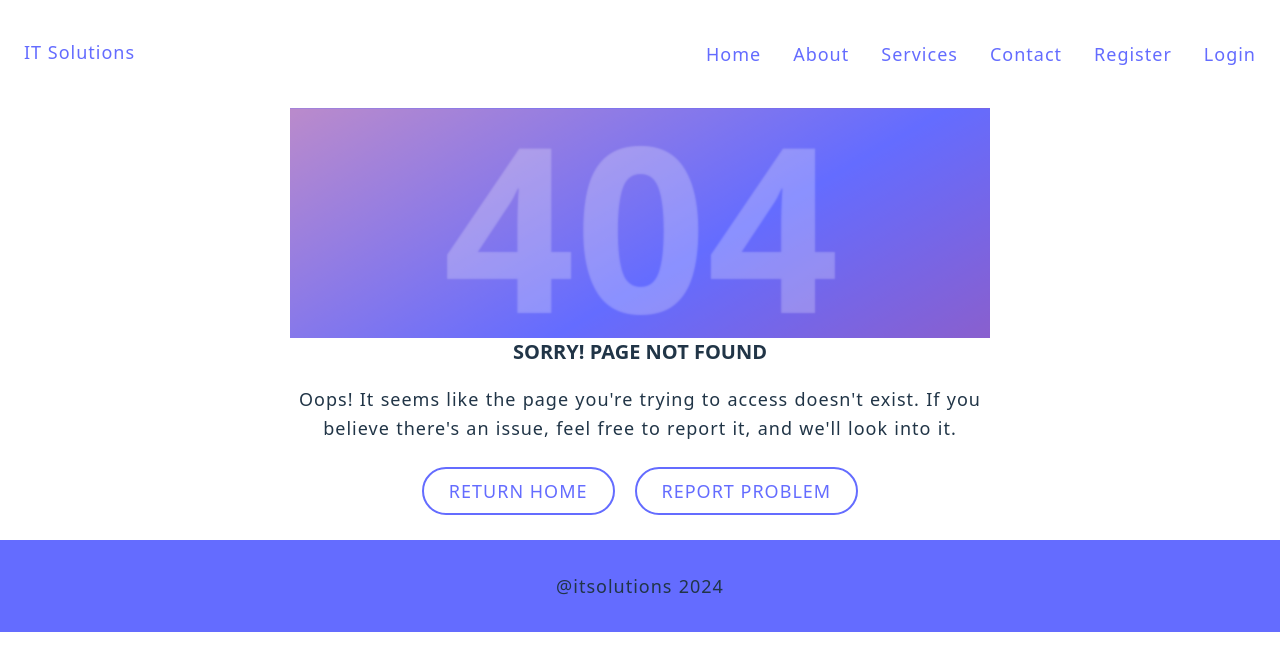
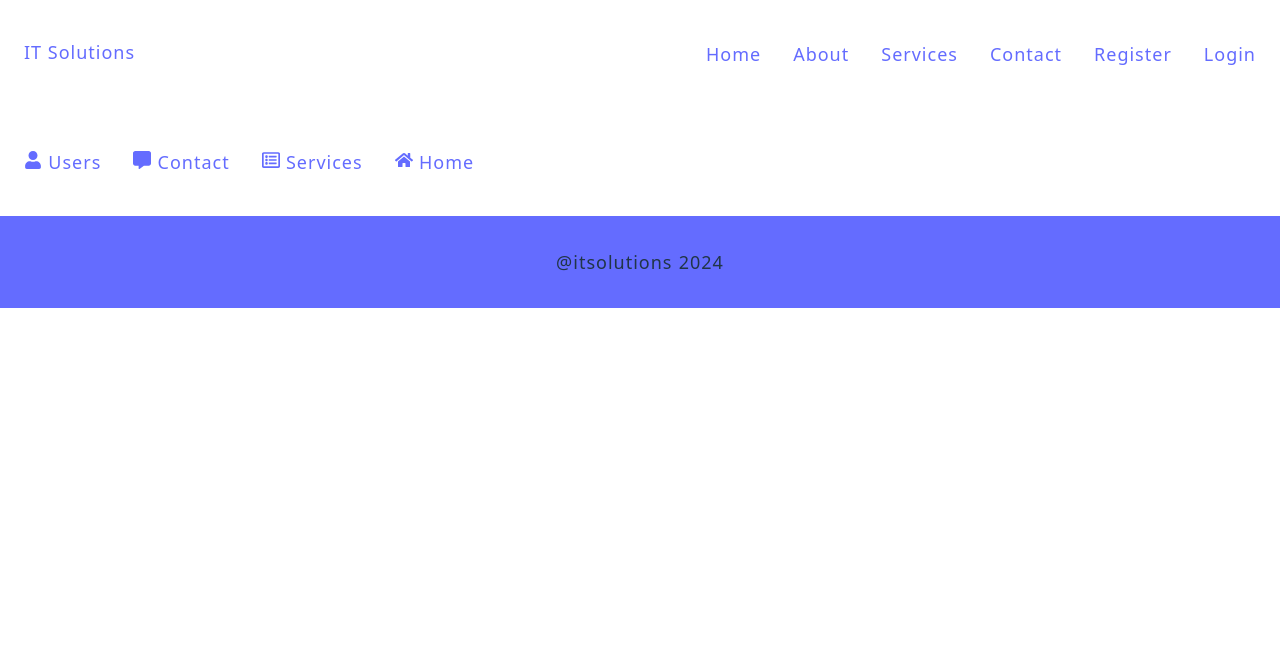
Before and after one commit to Sylar009/SyLar-IT-Solutions, a React (Vite) app in the folder client/: page /admin in a window 1280 px wide. Shown: the top 670 px of the page. Built offline with nearby package versions, Linux system fonts and the light colour scheme; no server answers.

Commit message:
Building Admin Page Layouts  Nested Admin Routes & Outlet || Navbar with React Icons

```diff
--- a/client/package.json
+++ b/client/package.json
@@ -12,6 +12,7 @@
   "dependencies": {
     "react": "^18.2.0",
     "react-dom": "^18.2.0",
+    "react-icons": "^5.2.1",
     "react-router-dom": "^6.23.1",
     "react-toastify": "^10.0.5"
   },
--- a/client/src/App.jsx
+++ b/client/src/App.jsx
@@ -9,6 +9,10 @@
 import { Footer } from "./components/Footer/Footer";
 import { Error } from "./pages/Error"
 import { Logout } from "./pages/Logout";
+import { AdminLayout } from "./components/Layouts/Admin-Layout";
+import { AdminUsers } from "./pages/Admin-Users";
+import { AdminContacts } from "./pages/Admin-Contacts";
+import { AdminUpdate } from "./pages/Admin-Update";
 
 const App = () => {
   // return <h1>Hello Mern Series By Sanyam </h1>
@@ -25,6 +29,11 @@
           <Route path="/login" element={<Login />} />
           <Route path="/logout" element={<Logout />} />
           <Route path="*" element={<Error />} />
+          <Route path="/admin" element={<AdminLayout />}>
+            <Route path="users" element={<AdminUsers />} />
+            <Route path="contacts" element={<AdminContacts />} />
+            <Route path="users/:id/edit" element={<AdminUpdate />} />
+          </Route>
         </Routes>
         <Footer/>
       </Router>
--- /dev/null
+++ b/client/src/components/Layouts/Admin-Layout.jsx
@@ -0,0 +1,41 @@
+import { NavLink, Outlet, Navigate } from "react-router-dom";
+import { FaUser, FaHome, FaRegListAlt } from "react-icons/fa";
+import { FaMessage } from "react-icons/fa6";
+
+export const AdminLayout = () => {
+
+  return (
+    <>
+      <header>
+        <div className="container">
+          <nav>
+            <ul>
+              <li>
+                <NavLink to="/admin/users">
+                  <FaUser /> Users
+                </NavLink>
+              </li>
+              <li>
+                <NavLink to="/admin/contacts">
+                  <FaMessage /> Contact
+                </NavLink>
+              </li>
+              <li>
+                <NavLink to="/service">
+                  <FaRegListAlt /> Services
+                </NavLink>
+              </li>
+
+              <li>
+                <NavLink to="/">
+                  <FaHome /> Home
+                </NavLink>
+              </li>
+            </ul>
+          </nav>
+        </div>
+      </header>
+      <Outlet />
+    </>
+  );
+};
--- /dev/null
+++ b/client/src/pages/Admin-Contacts.jsx
@@ -0,0 +1,3 @@
+export const AdminContacts = () => {
+    return <h1> Admin Contacts Panel .</h1>
+};
--- /dev/null
+++ b/client/src/pages/Admin-Update.jsx
@@ -0,0 +1,3 @@
+export const AdminUpdate = () => {
+    return <h1> Admin Update Panel .</h1>
+};
--- /dev/null
+++ b/client/src/pages/Admin-Users.jsx
@@ -0,0 +1,3 @@
+export const AdminUsers = () => {
+    return <h1> Admin Users Panel .</h1>
+};
```
Also changed, not shown: 1 other file (tests, documents, lock files or other folders).
